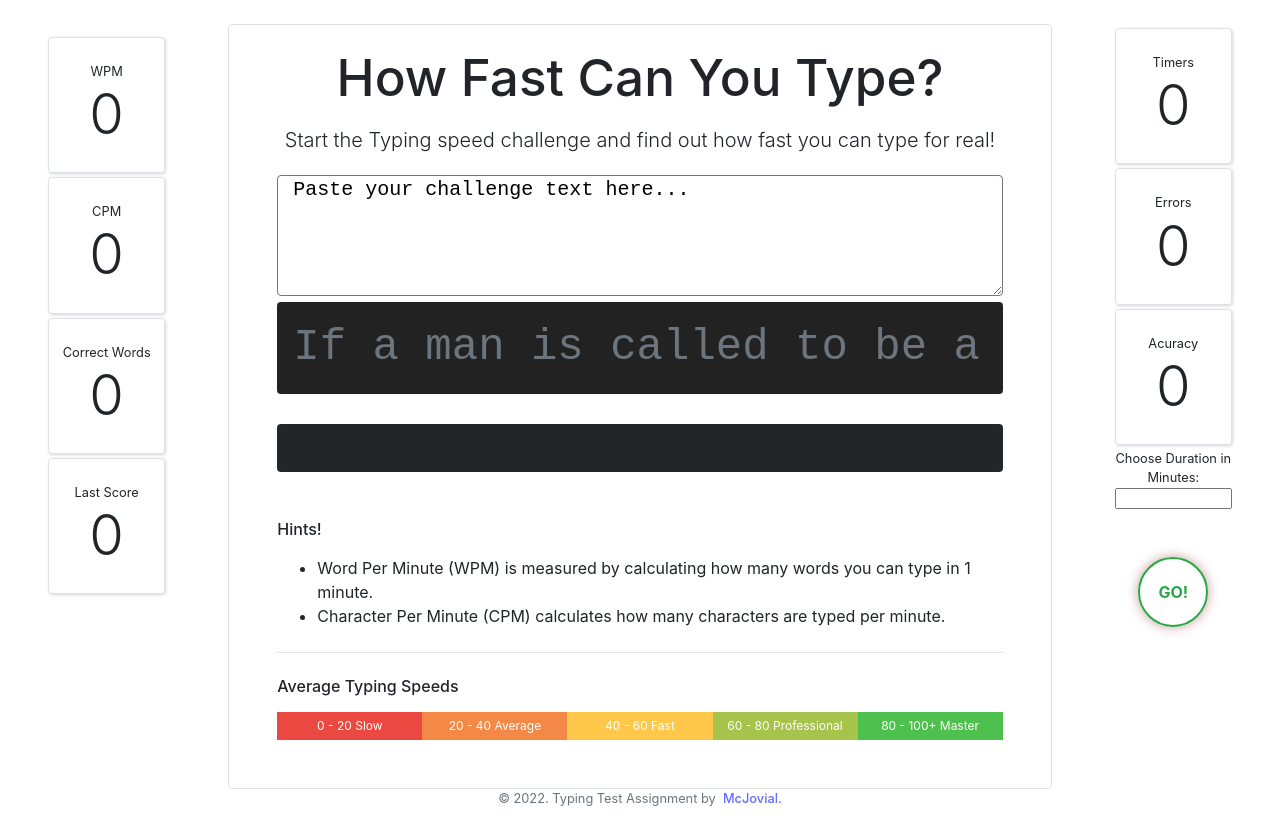
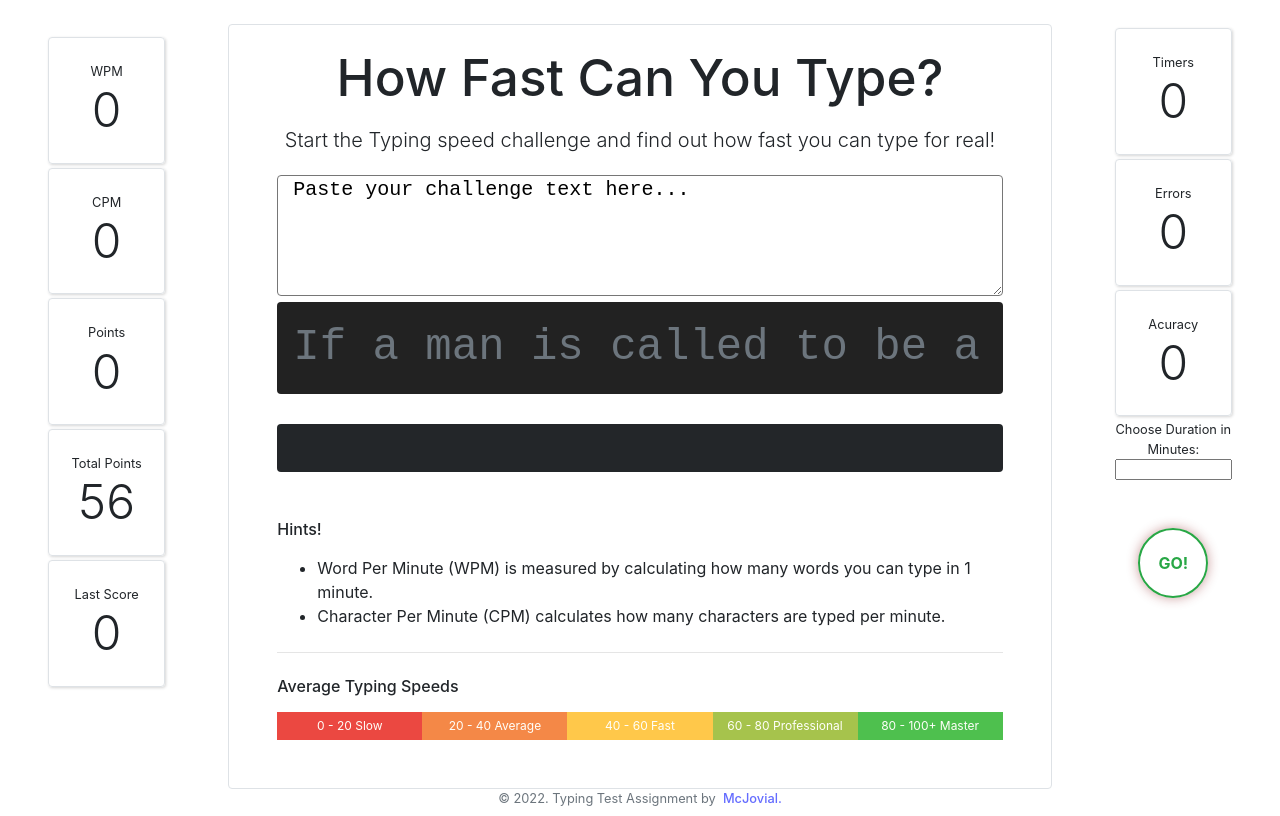
Before and after one commit to mcjovial/typing-test, a React (Vite) app: page / in a window 1280 px wide. Built offline with nearby package versions, Linux system fonts and the light colour scheme.

Commit message:
last point

```diff
--- a/src/App.css
+++ b/src/App.css
@@ -338,6 +338,10 @@ small {
 	font-weight: 400;
 }
 
+.medium {
+  font-size: 3rem;
+}
+
 [type="button"]:not(:disabled),
 [type="reset"]:not(:disabled),
 [type="submit"]:not(:disabled),
--- a/src/App.jsx
+++ b/src/App.jsx
@@ -27,14 +27,12 @@ const App = () => {
   const [ targetWords, setTargetWords ] = useState(newChallenge.text.split(' '));
   const [ currentTarget, setCurrentTarget ] = useState(targetWords[0]);
   const [ userInput, setUserInput ] = useState("");
-  const [cwc, setCwc] = useState(0)
-  const [completedWords, setCompletedWords] = useState([]);
-
-  let correctWords = 0
+  const [ cwc, setCwc ] = useState(0)
+  const [ totalPoints, setTotalPoints ] = useState(targetWords.length)
+  const [ completedWords, setCompletedWords ] = useState([]);
 
   useEffect(() => {
     console.log(userInput);
-    console.log(correctWords)
     setChallenge(newChallenge)
     if (!text) {
       setText(newChallenge.text)
@@ -77,6 +75,7 @@ const App = () => {
     // if (!targetWords) {
     //   setTargetWords(challenge.text)
     // }
+    setTotalPoints(targetWords.length)
 		inputRef.current.focus()
 		setTimer()
 	}
@@ -143,7 +142,9 @@ const App = () => {
 	}
 
 	useEffect(() => {
-    if (ended) localStorage.setItem('cwc', cwc)
+    if (ended) {
+      localStorage.setItem('cwc', `${cwc}/${totalPoints}`)
+    }
   }, [ended, cwc])
 
 	useEffect(() => {
@@ -191,8 +192,9 @@ const App = () => {
 								}
 							/>
 							<ItemList name="CPM" data={cpm} />
-							<ItemList name="Correct Words" data={cwc} />
-							<ItemList name="Last Score" data={lastScore} />
+							<ItemList name="Points" data={cwc} />
+							<ItemList name="Total Points" data={totalPoints} />
+							<ItemList name="Last Score" data={lastScore} size="medium" />
 						</ul>
           </div>
           <div className="col-sm-6 col-md-2 order-md-2 px-5">
--- a/src/components/ItemList.jsx
+++ b/src/components/ItemList.jsx
@@ -4,7 +4,7 @@ const ItemList = ({ name, data, symble, ...rest }) => {
 	return (
 		<div className="list-item my-1 py-4 border rounded" {...rest}>
 			{name}
-			<span className="d-block display-4">
+			<span className="d-block display-4 medium">
 				{data}
 				{symble && data > 0 ? <small>{symble}</small> : ''}
 			</span>
```
